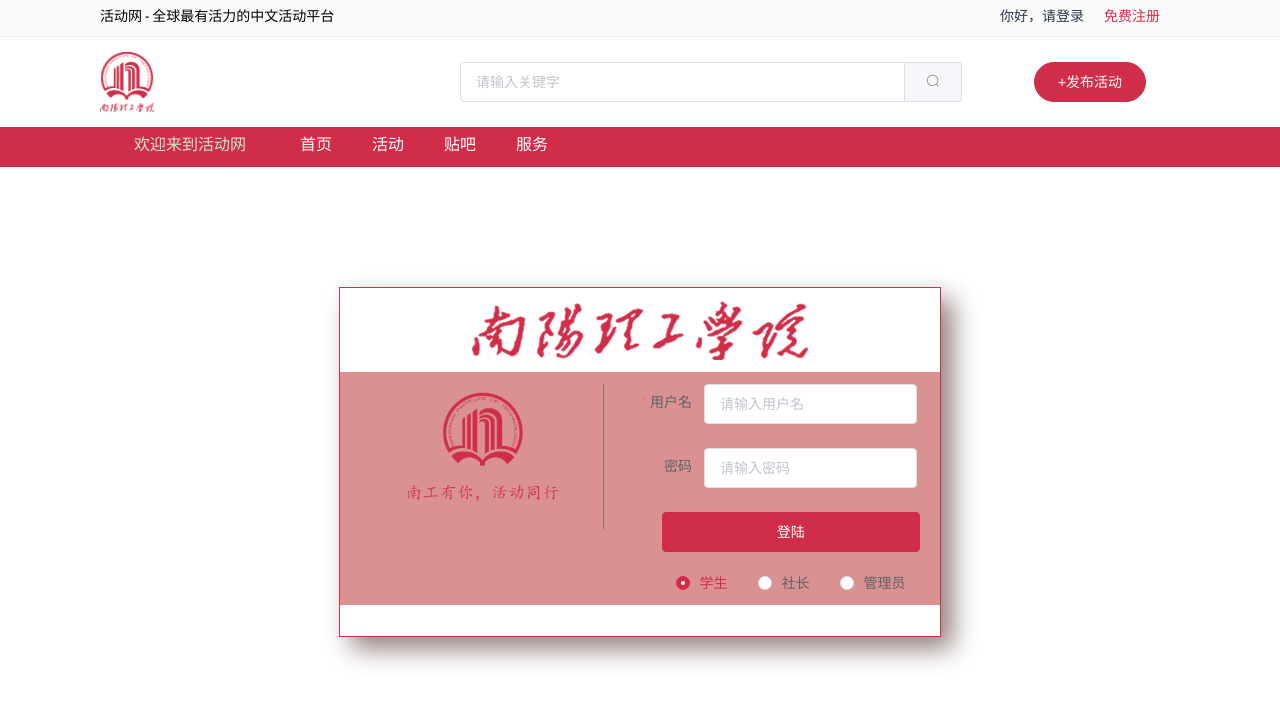
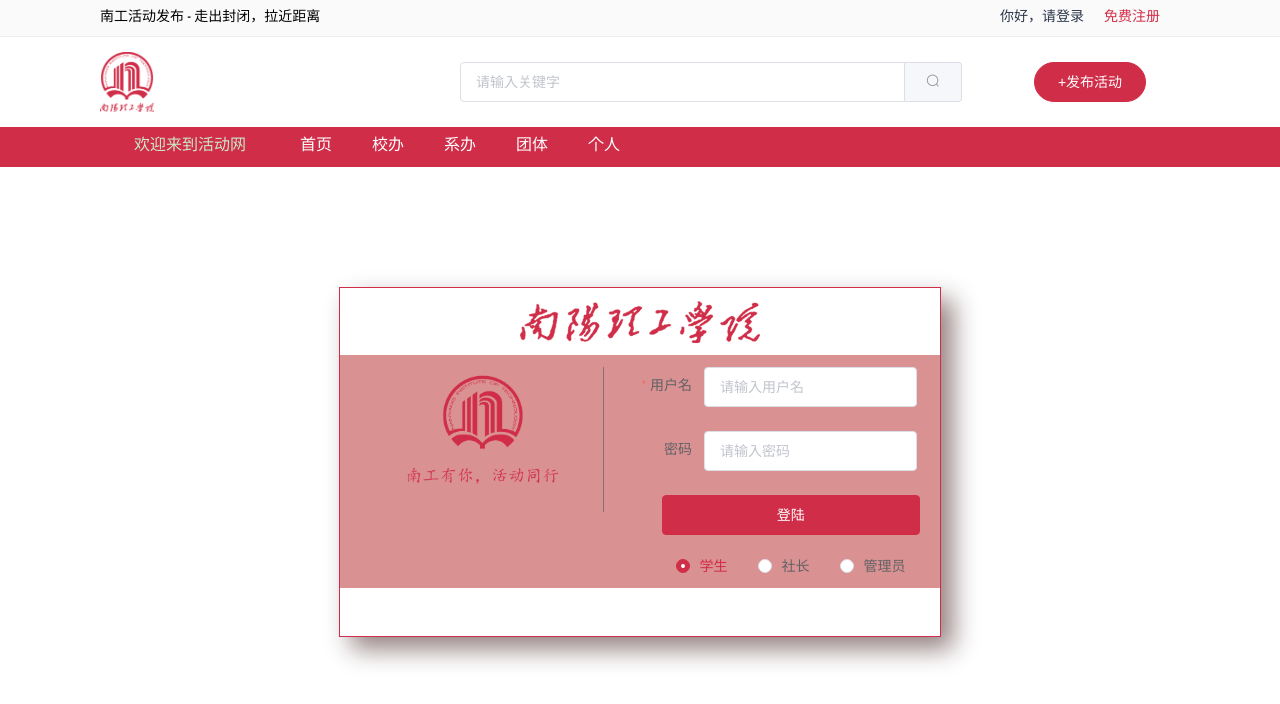
Before and after one commit to huanhuanxiangkou/active, a Vue app: page / in a window 1280 px wide. Shown: the top 704 px of the page. Built offline with nearby package versions, Linux system fonts and the light colour scheme.

Commit message:
0409 ghh

```diff
--- a/src/components/component/header.vue
+++ b/src/components/component/header.vue
@@ -3,7 +3,7 @@
       <div class="cm_header_top">
         <div class="w1080">
           <el-row>
-            <el-col :span="6"><span>活动网 - 全球最有活力的中文活动平台</span></el-col>
+            <el-col :span="6"><span>南工活动发布 - 走出封闭，拉近距离</span></el-col>
             <el-col :span="18" class="tr">
               <router-link to="/" class="login-ho">你好，请登录</router-link>
               <router-link to="/register" class="login-ho reg-free">免费注册</router-link>
@@ -25,9 +25,10 @@
             <el-menu :default-active="activeIndex" mode="horizontal" router>
               <el-menu-item disabled class="header_wec">欢迎来到活动网</el-menu-item>
               <el-menu-item index="index">首页</el-menu-item>
-              <el-menu-item index="2">活动</el-menu-item>
-              <el-menu-item index="3">贴吧</el-menu-item>
-              <el-menu-item index="4">服务</el-menu-item>
+              <el-menu-item index="2">校办</el-menu-item>
+              <el-menu-item index="3">系办</el-menu-item>
+              <el-menu-item index="4">团体</el-menu-item>
+              <el-menu-item index="5">个人</el-menu-item>
             </el-menu>
             </el-row>
           </div>
--- a/src/components/page/Login.vue
+++ b/src/components/page/Login.vue
@@ -99,7 +99,7 @@
   background: #1C8DD4;
 }
 .image  img{
-  width: 28em;
+  width: 20em;
    margin-bottom: 1em;
 }
  .imgleft img{
--- /dev/null
+++ b/src/components/page/allactive.vue
@@ -0,0 +1,17 @@
+<template>
+  <div>
+    shfajasfafal
+  </div>
+</template>
+<script>
+export default {
+  data(){
+    return{
+
+    }
+  }
+}
+</script>
+<style>
+
+</style>
--- a/src/router/index.js
+++ b/src/router/index.js
@@ -21,6 +21,7 @@
 const detail = r => require.ensure([], () => r(require('@/components/page/activedetail')), 'activedetail') ;
 
 const life = r => require.ensure([], () => r(require('@/components/page/life')), 'life');
+const allActive = r =>require.ensure([],()=>r(require('@/components/page/allactive')),'allactive');
 
 export default new Router({
   routes: [
@@ -58,10 +59,14 @@
           path: '/detail',
           name: 'detail',
           component: detail
-        },{
+        }, {
           path: '/life',
           name: 'life',
           component: life
+        }, {
+          path: '/allActive',
+          name: ' allactive',
+          component: allActive
         }
       ]
     },
```
